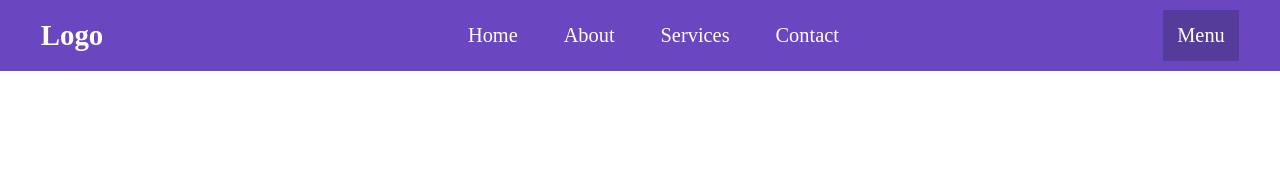
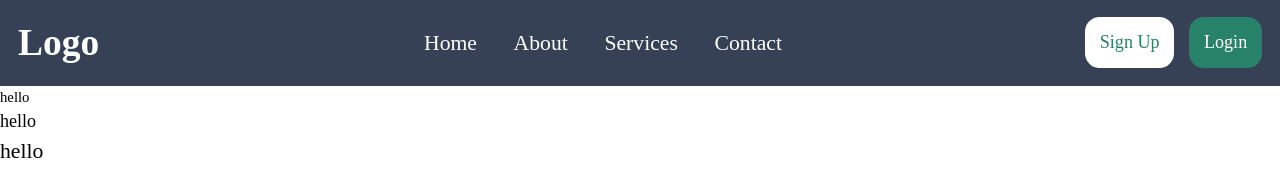
Before and after one commit to Aayan-Ahmed-17/respnsive-typography---type-scale, a plain HTML site: page index.html in a window 1280 px wide. Drawn offline with Linux system fonts and the light colour scheme.

Commit message:
navbar v-1.1.0 | edit type-scale

```diff
--- a/index.html
+++ b/index.html
@@ -6,20 +6,26 @@
     <title>Responsive Typography | Type Scale</title>
     <link rel="stylesheet" href="./reset.css">
     <link rel="stylesheet" href="./type-scale-responsive-typography.css">
-    <!-- <link rel="stylesheet" href="utilis.css"> -->
     <link rel="stylesheet" href="style.css">
+    <link rel="stylesheet" href="utilis.css">
 </head>
 <body>
     <!-- Our Navbar -->
     <nav class="navbar">
-        <a href="/" class="navbar-logo">Logo</a>
+        <a href="/" class="navbar-logo h3">Logo</a>
         <ul class="navbar-links">
             <li><a href="#" class="navbar-item">Home</a></li>
             <li><a href="#" class="navbar-item">About</a></li>
             <li><a href="#" class="navbar-item">Services</a></li>
             <li><a href="#" class="navbar-item">Contact</a></li>
         </ul>
-        <button class="navbar-toggle">Menu</button>
+        <div class="buttons">
+            <button class="navbar-toggle ml-sm text-sm">Sign Up</button>
+            <button class="navbar-toggle ml-sm text-sm">Login</button>
+        </div>
     </nav>
+        <p class="text-xs">hello</p>
+        <p class="text-sm">hello</p>
+        <p>hello</p>
 </body>
 </html>
--- a/style.css
+++ b/style.css
@@ -1,19 +1,23 @@
+:root{
+    --nav-color: #364156;
+    --green: #288169;
+}
+
 .navbar {
     display: flex;
     justify-content: space-between;
     align-items: center;
-    background-color: #6b46c1;
-    padding: var(--text-xs) var(--text-lg);
+    background-color: var(--nav-color);
+    padding: var(--text-xs) var(--text-sm);
     color: white;
 }
 .navbar-logo {
-    font-size: var(--text-md);
+    /* font-size: var(--text-md); */
     font-weight: bold;
     text-decoration: none;
     color: white;
 }
 .navbar-links {
-    /* display: none; */
     list-style-type: none;
     padding: 0;
     margin: 0;
@@ -21,7 +25,6 @@
 .navbar-links li {
     display: inline;
     margin-left: var(--text-lg);
-    /* font-size: var(--text-); */
 }
 .navbar-links a {
     text-decoration: none;
@@ -30,12 +33,19 @@
 .navbar-links a:hover {
     color: #e9d8fd;
 }
+
 .navbar-toggle {
-    background-color: #553c9a;
+    background-color: var(--green);
     border: none;
+    border-radius: var(--text-xs);
     color: white;
-    padding: var(--text-xs) var(--text-sm);
+    padding: var(--text-xxs) var(--text-xs);
     cursor: pointer;
+}
+
+.navbar-toggle:nth-child(1){
+    color: var(--green);
+    background-color: white;
 }
 
 /* Tablet & smaller sizes */
--- a/type-scale-responsive-typography.css
+++ b/type-scale-responsive-typography.css
@@ -1,10 +1,12 @@
 :root {
     /* Base sizes */
+    --text-xxxs: 0.45rem;
+    --text-xxs: 0.6rem;
+    --text-xs: 0.75rem;
+    --text-sm: 0.85rem;
     --text-base-size: 1rem;
 
     /* Type scale */
-    --text-xs: calc(var(--text-base-size) / var(--text-scale-ratio) / var(--text-scale-ratio));
-    --text-sm: calc(var(--text-base-size) / var(--text-scale-ratio));
     --text-md: calc(var(--text-base-size) * var(--text-scale-ratio));
     --text-lg: calc(var(--text-base-size) * var(--text-scale-ratio) * var(--text-scale-ratio));
     --text-xl: calc(var(--text-base-size) * var(--text-scale-ratio) * var(--text-scale-ratio) * var(--text-scale-ratio));
@@ -20,11 +22,17 @@
   /* Responsive base size adjustment */
   @media screen and (min-width: 300px) {
     :root {
-      --text-base-size: calc(0.875rem + 0.5vw);
+         /* text size will remain the same from 300px to above only scale-ratio will change  */
+      --text-xxxs: calc(0.4rem + 0.25vw);
+      --text-xxs: calc(0.5rem + 0.3vw);
+      --text-xs: calc(0.6rem + 0.4vw);
+      --text-sm: calc(0.73rem + 0.5vw);
+      --text-base-size: calc(0.875rem + 0.6vw);
+
       --text-scale-ratio: 1.2;
     }
   }
-
+/*
   @media screen and (min-width: 600px) {
     :root {
         --text-scale-ratio: 1.25;
@@ -37,12 +45,12 @@
       }
     }
 
-      /* Larger base size for larger screens */
+      /* Larger base size for larger screens
   @media screen and (min-width: 1250px) {
     :root {
       --text-scale-ratio: 1.414
     }
-  }
+  } */
 
   /* Apply styles */
   body {
@@ -68,7 +76,7 @@
     font-size: var(--text-lg);
   }
 
-  small, .text-small {
+  .text-sm {
     font-size: var(--text-sm);
   }
 
--- a/utilis.css
+++ b/utilis.css
@@ -1,10 +1,3 @@
-.flex{
-    display: flex;
-    /* gap: 2rem; */
+.ml-sm{
+    margin-left: var(--text-xxxs);
 }
-.flex > *{
-    background-color: #000;
-    color: #fff;
-    display: inline-block;
-    margin-right: 2rem;
-}
```
